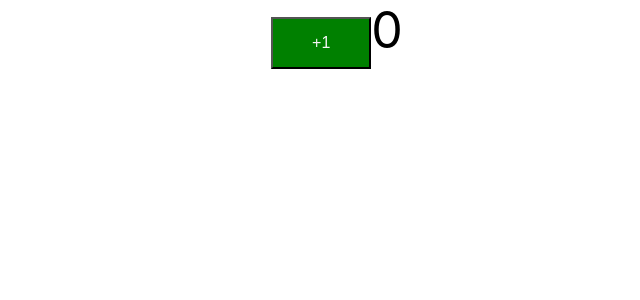
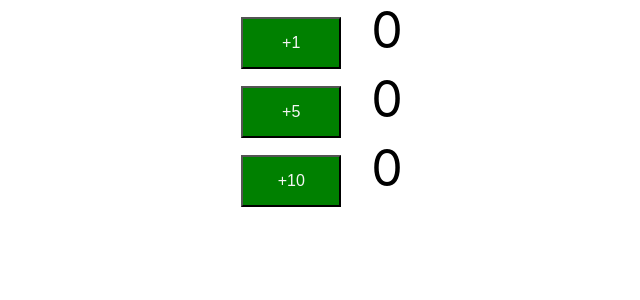
Before and after one commit to pyigo/Todo-app-practice-react, a React (Create React App) app: page / in a window 1280 px wide. Shown: the top 300 px of the page, without its empty margins (303-943 px from the left). Built offline with nearby package versions, Linux system fonts and the light colour scheme.

Commit message:
created default increment value of first counter component, checked type of props being passed

```diff
--- a/src/App.js
+++ b/src/App.js
@@ -16,7 +16,16 @@ class App extends Component {
         <FirstComponent></FirstComponent>
         <SecondComponent></SecondComponent>
         <ThirdComponent></ThirdComponent> */}
-        <Counter />
+
+        {/* Set one as the default value of counter number one by defining a default props. */}
+        <Counter by={1} />
+
+        {/* we will be reusing our counter component and include them in the parent icomponent which is App
+        and each counter component will have a diif increment value and update the variable of the component as we click on the button.  */}
+        {/* Because the increment vale will not change, we can use props   */}
+        <Counter by={5} />
+        <Counter by={10} />
+
       </div>
     );
   }
--- a/src/components/counter/Counter.jsx
+++ b/src/components/counter/Counter.jsx
@@ -1,4 +1,5 @@
 import React, { Component } from "react";
+import propTypes from "prop-types";
 import "./counter.css";
 
 class Counter extends Component {
@@ -19,7 +20,7 @@ class Counter extends Component {
   render () {
     return (
       <div className="counter">
-        <button onClick={this.increment}>+1</button>
+        <button onClick={this.increment}>+{this.props.by}</button>
         <span className="count">{this.state.counter}</span>
 
       </div>
@@ -33,9 +34,20 @@ class Counter extends Component {
     // this.state.counter++;
     this.setState ({
         // this.setState does a merge of the current state and what we want to update
-        counter: this.state.counter +1
+        // use this. props to increment the value of the object
+        counter: this.state.counter + this.props.by,
+
     })
   }
 }
 
+// creating a default prop to increment by a default value
+Counter.defaultProps ={
+  by :1
+}
+
+// creating a check the type of the props value being passed
+Counter.propTypes ={
+  by : propTypes.number
+}
 export default Counter;
--- a/src/components/counter/counter.css
+++ b/src/components/counter/counter.css
@@ -8,4 +8,5 @@ button {
 
 .count {
   font-size: 50px;
+  padding: 15px 30px;
 }
```
